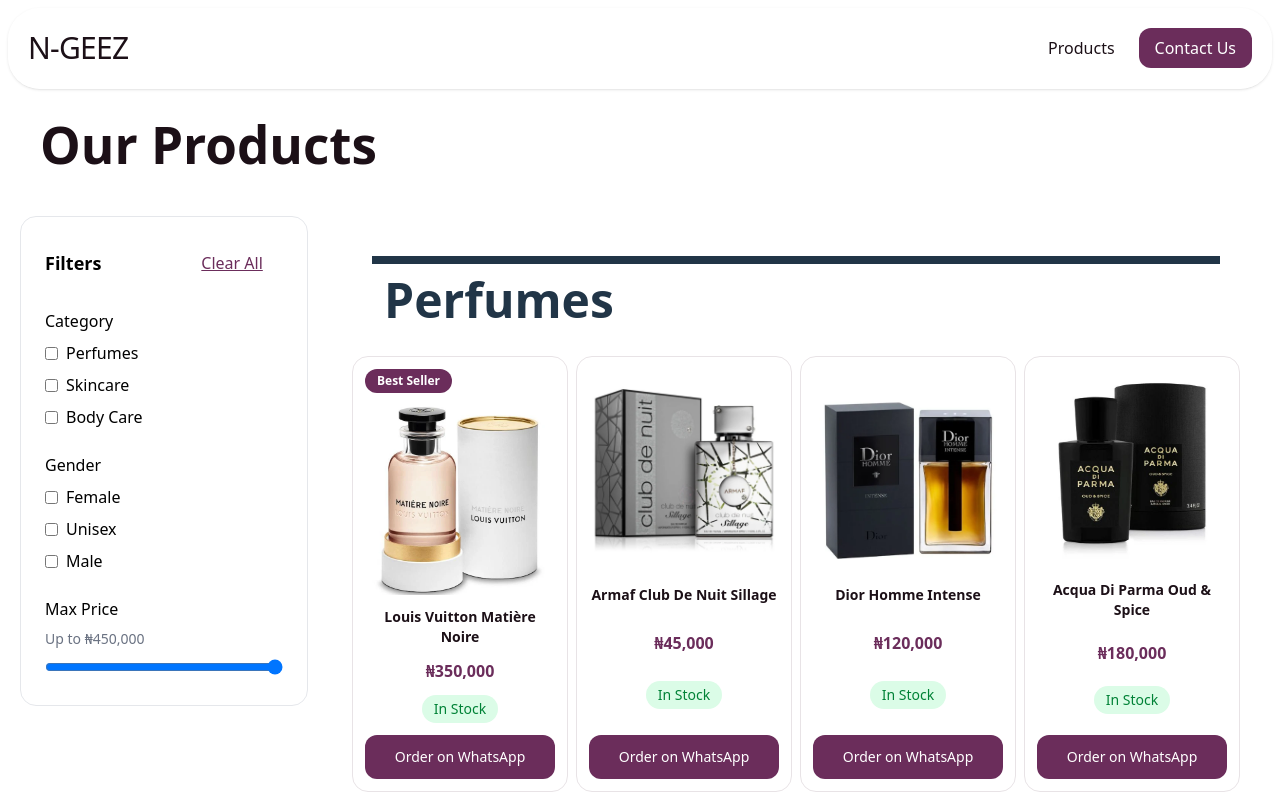
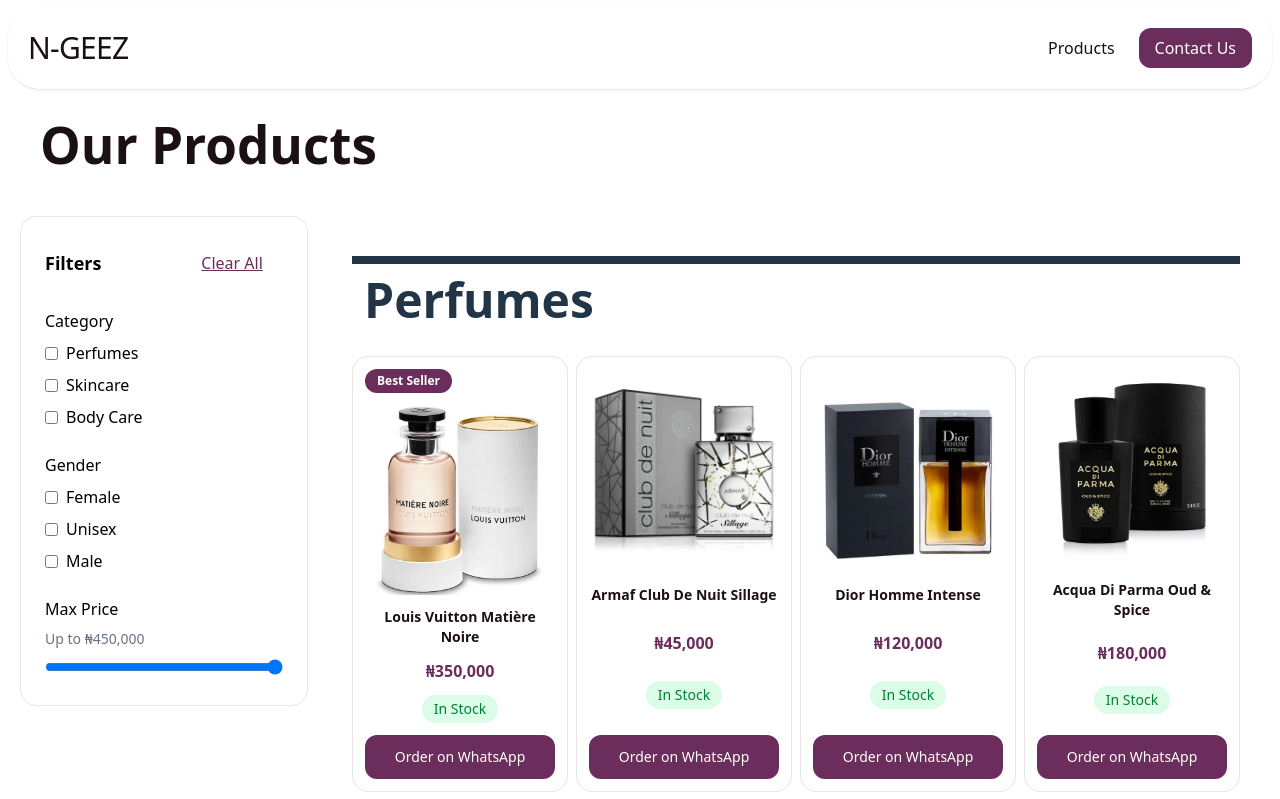
Before and after one commit to THESOURCEC0D3/N-GEEZ-STORE, a React (Vite) app: page /products in a window 1280 px wide. Shown: the top 799 px of the page. Built offline with nearby package versions, Linux system fonts and the light colour scheme.

Commit message:
I reduced the margin for the labels for the products section

```diff
--- a/src/components/products/ProductList.jsx
+++ b/src/components/products/ProductList.jsx
@@ -32,7 +32,7 @@
       {Object.entries(groupedProducts).map(([category, items]) => (
         <section key={category}>
           {/* Category Header */}
-          <h2 className="text-3xl md:text-5xl text-left font-bold border-t p-3 border-t-8 m-5">
+          <h2 className="text-3xl md:text-5xl text-left font-bold border-t p-3 border-t-8 mt-5 mb-5">
             {categoryTitles[category] || category}
           </h2>
 
```
